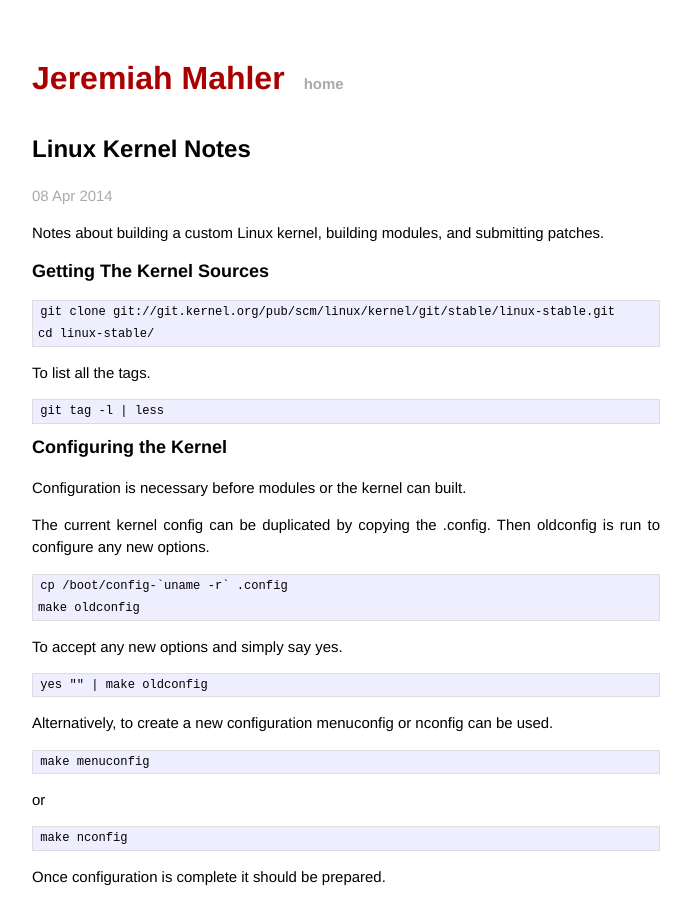
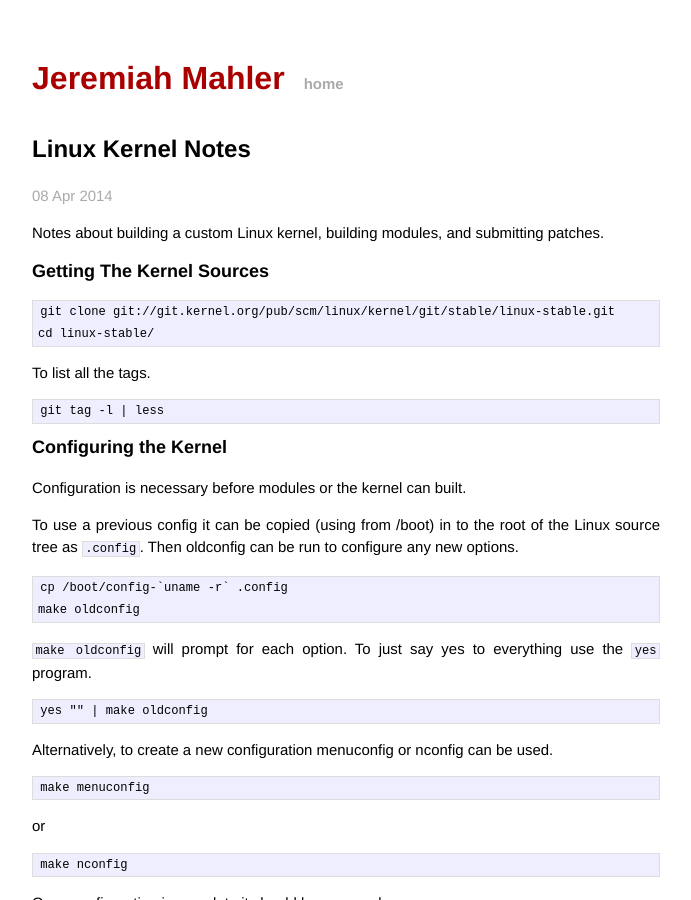
Before and after one commit to jmahler/jmahler.github.io, a Jekyll site: the page built from _posts/2014-04-08-kernel.md, in a window 1280 px wide and 900 px high. Shown: the whole window, without its empty margins (294-985 px from the left). Built offline with Jekyll 4.4.1, drawn with Linux system fonts in a browser that asks for light colours; Markdown is read by kramdown in place of the engine named in the settings.

Commit message:
revised kernel configuration description

```diff
--- a/_posts/2014-04-08-kernel.md
+++ b/_posts/2014-04-08-kernel.md
@@ -24,13 +24,15 @@ Configuring the Kernel
 
 Configuration is necessary before modules or the kernel can built.
 
-The current kernel config can be duplicated by copying the .config.
-Then oldconfig is run to configure any new options.
+To use a previous config it can be copied (using from /boot) in
+to the root of the Linux source tree as `.config`.
+Then oldconfig can be run to configure any new options.
 
     cp /boot/config-`uname -r` .config
     make oldconfig
 
-To accept any new options and simply say yes.
+`make oldconfig` will prompt for each option.
+To just say yes to everything use the `yes` program.
 
     yes "" | make oldconfig
 
```
